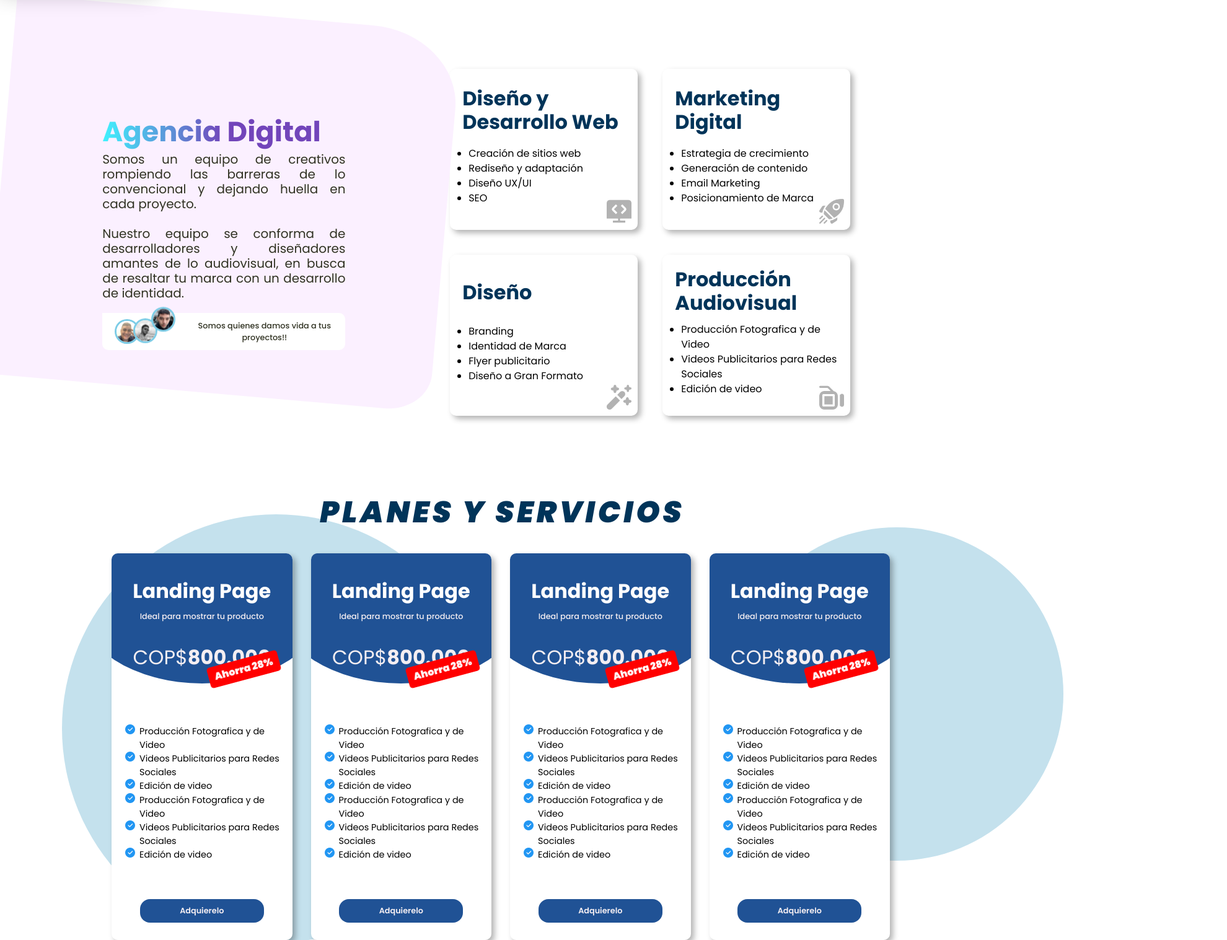
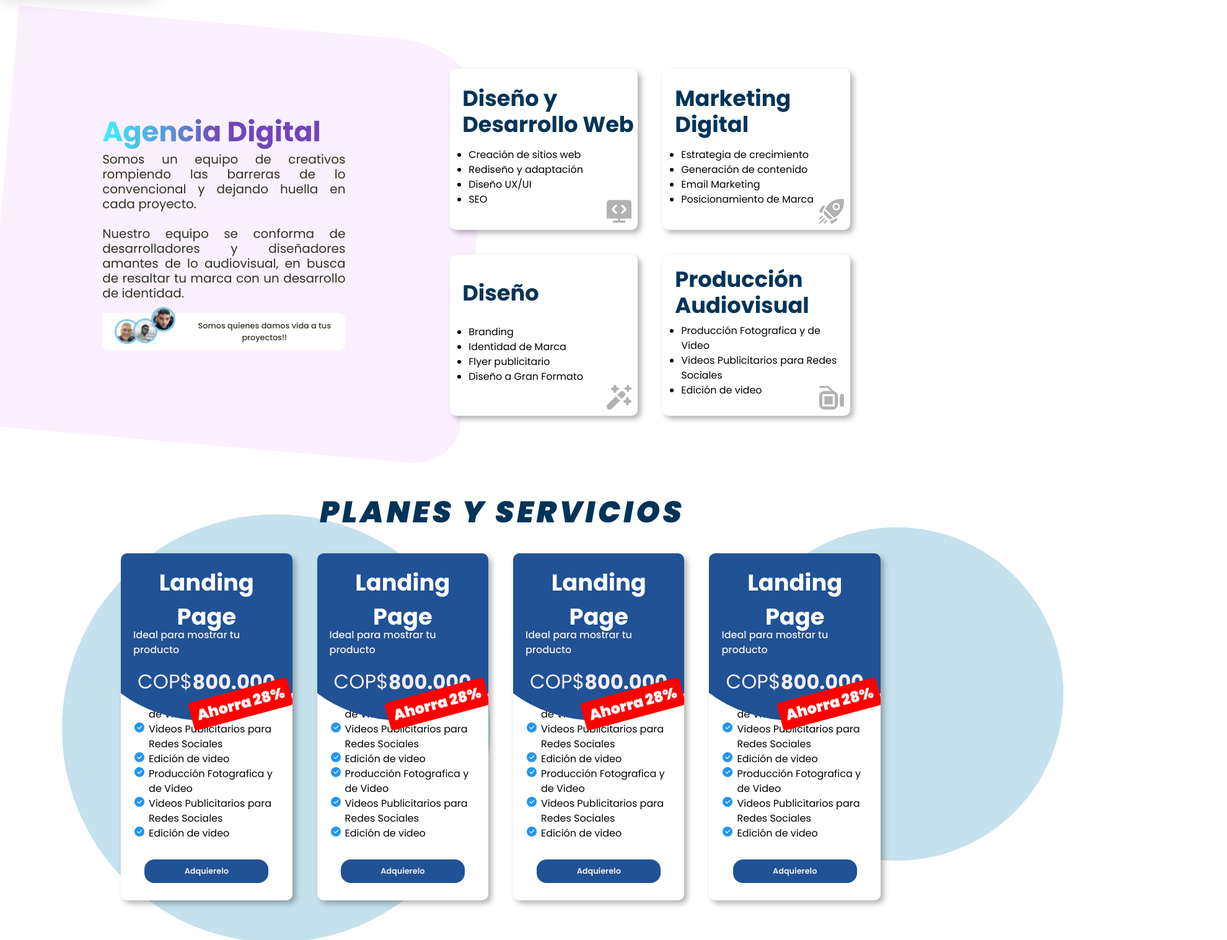
Before and after one commit to KevinSuarz/Visual-Kings, a plain HTML site: page index.html in a window 1536 px wide. Shown: the part 833-2350 px from the top of the page at 62% size, 1980 px wide, since content can reach past the window. Drawn offline with nearby package versions, Linux system fonts and the light colour scheme.

Commit message:
responsive finalizado

```diff
--- a/src/styles/style.css
+++ b/src/styles/style.css
@@ -763,6 +763,7 @@ video {
     align-items: flex-start;
     padding: 50px 0;
   }
+
   .circlebg {
     width: 50vw;
     height: 50vw;
@@ -783,6 +784,7 @@ video {
     align-items: flex-start;
     padding: 50px 0;
   }
+
   .circlebg {
     width: 50vw;
     height: 50vw;
@@ -790,6 +792,24 @@ video {
     top: -120px;
   }
 }
+
+@media only screen and (min-width: 87.5em) {
+  .landing__image {
+    width: 48%;
+    margin-left: 100px;
+    justify-content: flex-end;
+    align-items: flex-start;
+    padding: 50px 0;
+  }
+
+  .circlebg {
+    width: 55vw;
+    height: 55vw;
+    right: -150px;
+    top: -120px;
+  }
+}
+
 
 /*Nosotros*/
 
@@ -1115,11 +1135,26 @@ video {
   .nosotros__productos {
     gap: 10px;
   }
+
   .nosotros__card__title {
     font-size: 1.5rem;
   }
 
 }
+
+@media only screen and (min-width: 87.5em) {
+  .nosotros__squarebg {
+    z-index: -1;
+    width: 50vw;
+    height: 85vh;
+    top: 50px;
+  }
+
+  .nosotros__card__title {
+    font-size: 2.2rem;
+  }
+}
+
 
 
 /*Planes*/
@@ -1420,8 +1455,8 @@ video {
   .planes__container {
     grid-template-columns: repeat(2, 30vw);
     justify-content: center;
-    gap: 100px;
-    height: 140vh;
+    gap: 50px;
+    height: 160vh;
   }
 }
 
@@ -1429,6 +1464,7 @@ video {
   .planes {
     height: unset;
   }
+
   .planes__container {
     grid-template-columns: repeat(2, 30vw);
     height: 170vh;
@@ -1444,9 +1480,51 @@ video {
     grid-template-columns: repeat(4, 21VW);
     justify-content: center;
     gap: 20px;
+    height: 70%;
+  }
+}
+
+@media only screen and (min-width: 87.5em) {
+
+  .planes__container {
     height: 80%;
-  }
-}
+    justify-content: center;
+    grid-template-columns: repeat(4, 18VW);
+    gap: 40px;
+  }
+
+  .planes__circlebgbf {
+    height: 320px;
+  }
+
+  .planes__circlebgbf--white {
+    height: 320px;
+
+  }
+
+  .planes__card__title {
+    font-size: 2.3rem;
+  }
+
+  .planes__txtw {
+    font-size: 1rem;
+  }
+
+  .planes__card__price>* {
+    font-size: 2rem;
+  }
+
+  .planes__alert {
+    top: 220px;
+    right: 0;
+    font-size: 1.5rem;
+  }
+
+  .planes__card__info li {
+    font-size: 1rem;
+  }
+}
+
 
 /*Portafolio*/
 
```
